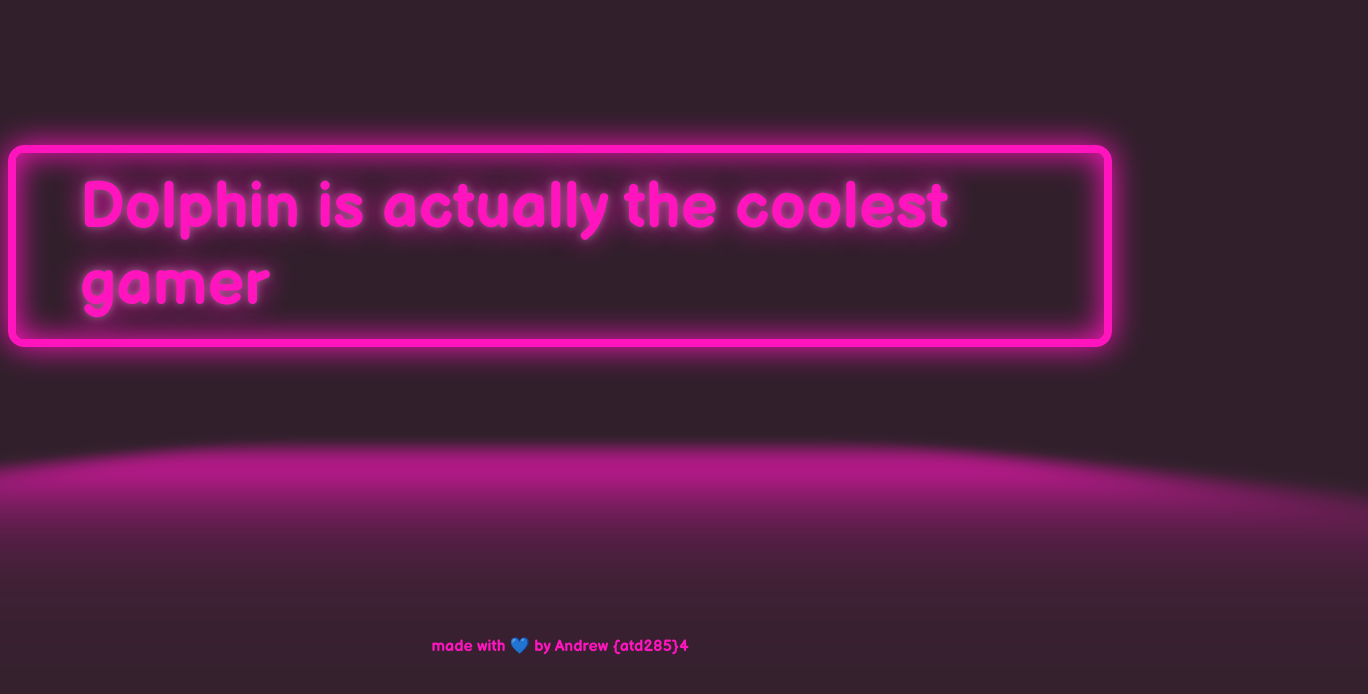
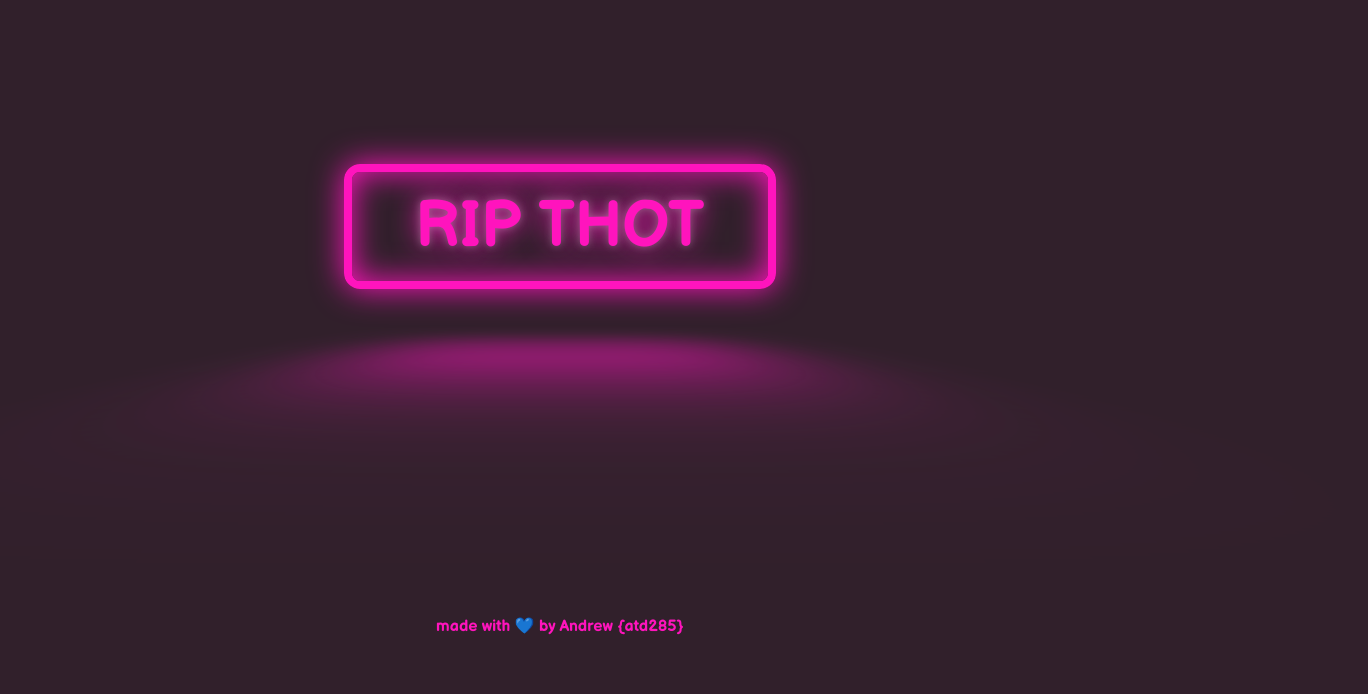
Before and after one commit to tuf75588/neon-buttons-fun, a plain HTML site: page index.html in a window 1280 px wide. Shown: the whole page, 1368 px wide, since content can reach past the window. Drawn offline with Linux system fonts and the light colour scheme.

Commit message:
Update index.html

```diff
--- a/index.html
+++ b/index.html
@@ -14,8 +14,8 @@
   </head>
   <body>
     <section>
-      <a href="#" class="neon-button">Dolphin is actually the coolest gamer</a>
+      <a href="#" class="neon-button">RIP THOT</a>
     </section>
-    <p>made with 💙 by Andrew {atd285}4</p>
+    <p>made with 💙 by Andrew {atd285}</p>
   </body>
 </html>
```
